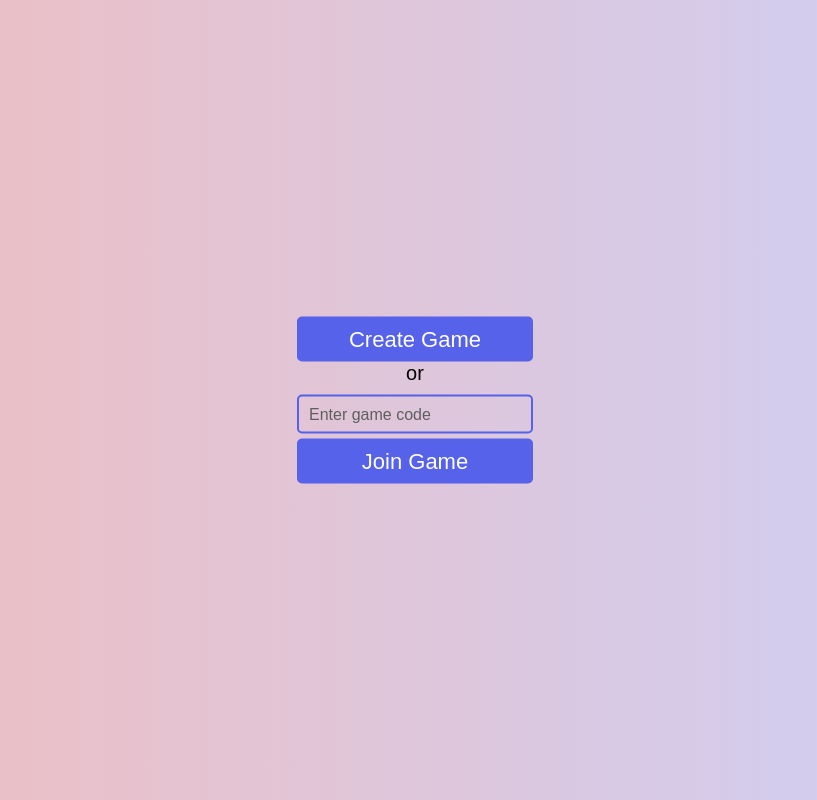
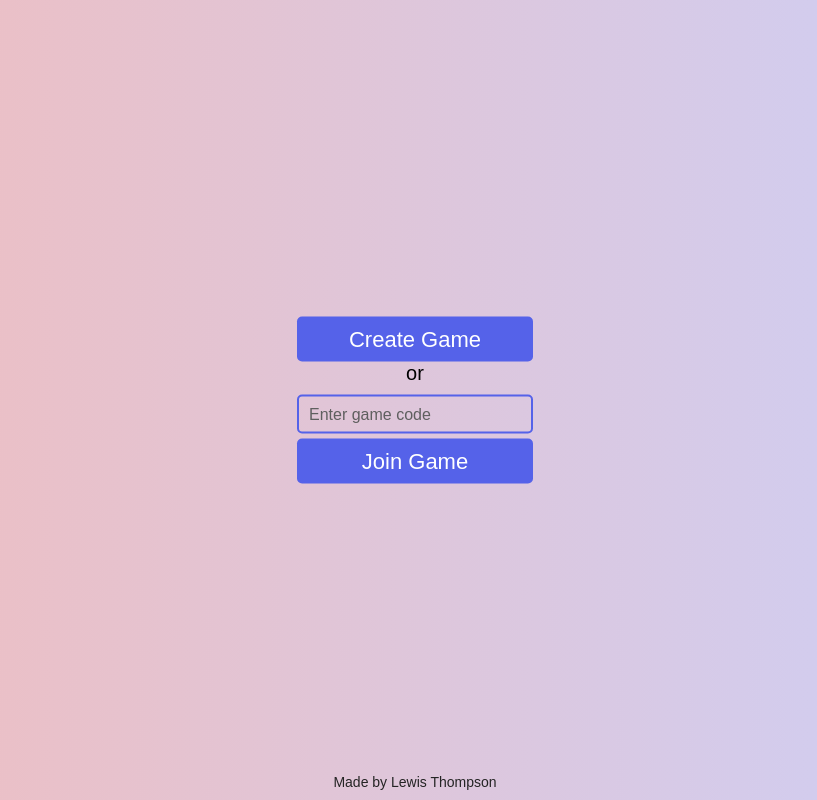
Before and after one commit to reazn/tanktrouble, a website built with webpack: page frontend/src/game.html in a window 1280 px wide. Shown: the whole page, without its empty margins (225-1042 px from the left). Built offline with nearby package versions, Linux system fonts and the light colour scheme; no server answers.

Commit message:
added favicon and author

```diff
--- a/frontend/src/game.html
+++ b/frontend/src/game.html
@@ -5,6 +5,7 @@
     <title>Tank Trouble</title>
     <meta charset="UTF-8" />
     <meta http-equiv="X-UA-Compatible" content="IE=edge" />
+    <link rel="icon" type="image/png" href="https://reazn.is-very.pro/f6EwX">
     <meta name="viewport" content="width=device-width, initial-scale=1.0" />
     <link href="https://fonts.googleapis.com/css2?family=Roboto:wght@300;400;500;700&display=swap" rel="stylesheet" />
 </head>
@@ -12,9 +13,6 @@
 <body>
     <div class="cover" id="coverScreen" style="display: block;">
         <div class="container">
-            <!-- <h1>Tank Trouble</h1> -->
-            <!-- <span>by Lewis Thompson</span> -->
-
             <button class="button" id="newGame" type="submit">Create Game</button>
             <span style="text-align: center; font-size: 20px;">or</span>
             <input class="game-code" id="gameCode" type="text" placeholder="Enter game code">
@@ -33,6 +31,7 @@
             <canvas class="canvas" id="canvas"></canvas>
         </div>
     </div>
+    <span class="name">Made by Lewis Thompson</span>
 </body>
 
 </html>
--- a/frontend/src/game.scss
+++ b/frontend/src/game.scss
@@ -95,7 +95,6 @@ body {
             .player {
                 width: 100%;
                 background: #fff;
-                border-bottom: 1px solid rgb(204, 204, 204);
                 margin-bottom: 10px;
                 display: flex;
                 justify-content: space-between;
@@ -144,3 +143,12 @@ body {
         }
     }
 }
+
+.name {
+    font-size: 14px;
+    color: #242424;
+    position: absolute;
+    bottom: 10px;
+    left: 50%;
+    transform: translateX(-50%);
+}
```
